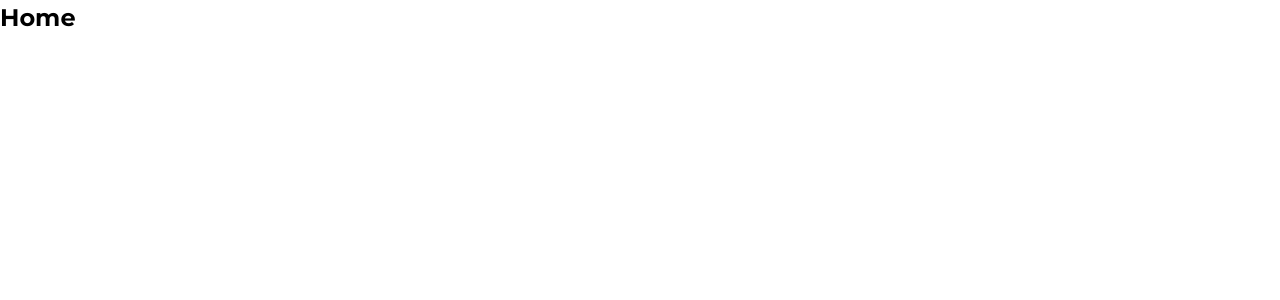
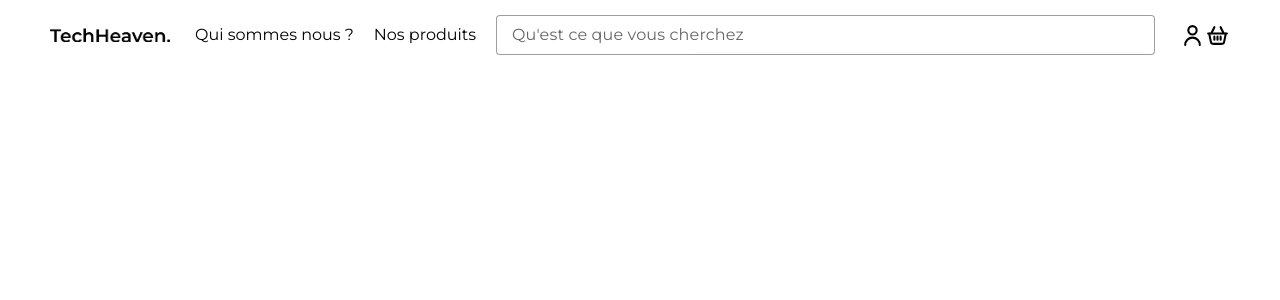
Before and after one commit to Ulysseassoo/TechHeaven, a Vue app in the folder front/: page / in a window 1280 px wide. Shown: the top 300 px of the page. Built offline with nearby package versions, Linux system fonts and the light colour scheme.

Commit message:
new: add header component to home page

```diff
--- /dev/null
+++ b/front/src/components/Header.vue
@@ -0,0 +1,61 @@
+<script setup lang="ts">
+import { ref } from "vue";
+
+import User from "../components/Icons/User.vue";
+import Basket from "../components/Icons/Basket.vue";
+
+const searchBar = ref(null);
+</script>
+
+<template>
+  <header class="header">
+    <section>
+      <img width="120px" style="object-fit: contain" src="../assets/logo.png" />
+    </section>
+    <section class="search-section">
+      <RouterLink class="router-link" to="/register"
+        >Qui sommes nous ?</RouterLink
+      >
+      <RouterLink class="router-link" to="/register">Nos produits</RouterLink>
+      <VTextField
+        variant="outlined"
+        label="Qu'est ce que vous cherchez"
+        v-model="searchBar"
+        :error="false"
+        type="password"
+        :hide-details="true"
+        density="compact"
+      ></VTextField>
+    </section>
+    <section style="display: flex">
+      <User />
+      <Basket />
+    </section>
+  </header>
+</template>
+
+<style scoped>
+.header {
+  display: flex;
+  width: 100vw;
+  justify-content: space-between;
+  padding-left: 50px;
+  padding-right: 50px;
+  align-items: center;
+  gap: 25px;
+  padding-top: 15px;
+  padding-bottom: 15px;
+}
+
+.search-section {
+  display: flex;
+  align-items: center;
+  gap: 20px;
+  flex-grow: 1;
+}
+
+.router-link {
+  text-decoration: none;
+  color: black;
+}
+</style>
--- a/front/src/pages/HomeView.vue
+++ b/front/src/pages/HomeView.vue
@@ -1,5 +1,7 @@
+<script setup lang="ts">
+import Header from "../components/Header.vue";
+</script>
+
 <template>
-    <h2>
-        Home
-    </h2>
+  <Header />
 </template>
```
